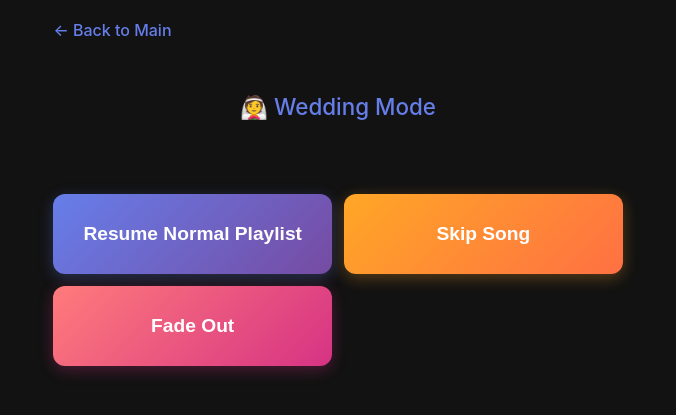
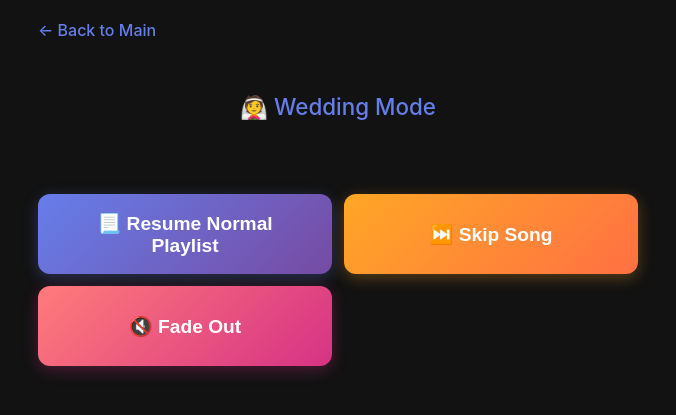
Before and after one commit to jlevangi/LazyDJ, a Flask app: template app/templates/event_mode.html in a window 1280 px wide. Shown: the top 415 px of the page, without its empty margins (302-978 px from the left). Run offline with Flask 2, Linux system fonts and the light colour scheme; the template is opened without the code that fills it, so the values that code supplies are empty.

Commit message:
additional styling coices

```diff
--- a/app/templates/event_mode.html
+++ b/app/templates/event_mode.html
@@ -376,9 +376,9 @@
         </button>
         {% endfor %}
 
-        <button class="control-button playlist-button" onclick="resumePlaylist()">Resume Normal Playlist</button>
-        <button class="control-button skip-button" onclick="skipSong()">Skip Song</button>
-        <button class="fade-button fade-out" onclick="fadeOut()">Fade Out</button>
+        <button class="control-button playlist-button" onclick="resumePlaylist()">📃 Resume Normal Playlist</button>
+        <button class="control-button skip-button" onclick="skipSong()">⏭️ Skip Song</button>
+        <button class="fade-button fade-out" onclick="fadeOut()">🔇 Fade Out</button>
     </div>
 
 <div id="notification" class="notification"></div>
```
